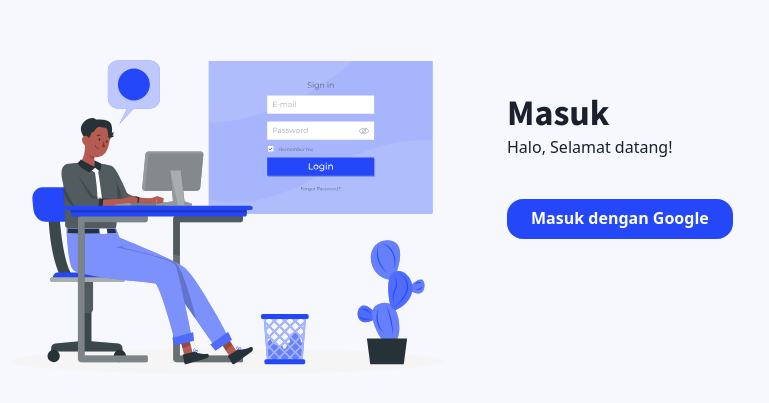
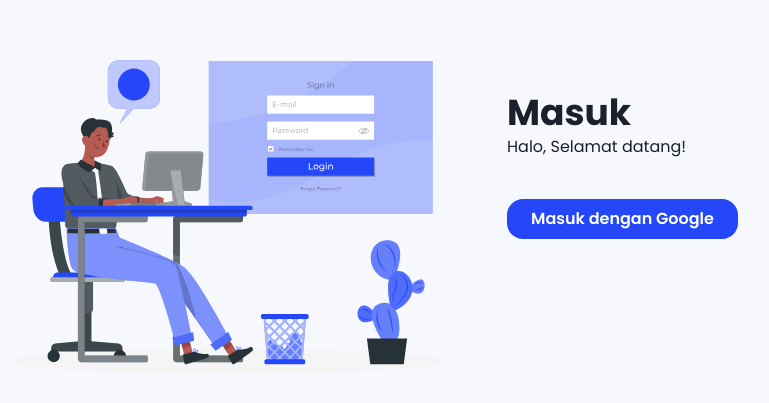
Before and after one commit to irfan44/literanian, a React (Create React App) app: page /login in a window 1280 px wide. Shown: the part 235-638 px from the top of the page, without its empty margins (133-902 px from the left). Built offline with nearby package versions, Linux system fonts and the light colour scheme; no server answers.

Commit message:
chore: change default font to poppins

```diff
--- a/public/index.html
+++ b/public/index.html
@@ -9,11 +9,6 @@
       name="description"
       content="Web site created using create-react-app"
     />
-
-    <!-- fonts -->
-    <link rel="preconnect" href="https://fonts.googleapis.com">
-    <link rel="preconnect" href="https://fonts.gstatic.com" crossorigin>
-    <link href="https://fonts.googleapis.com/css2?family=Poppins:wght@100;300;400;500;600&display=swap" rel="stylesheet">
 
     <link rel="apple-touch-icon" href="%PUBLIC_URL%/logo192.png" />
     <!--
--- a/src/components/ArticleCard/index.tsx
+++ b/src/components/ArticleCard/index.tsx
@@ -49,8 +49,10 @@
         <Text fontSize="sm">|</Text>
         <Text fontSize="sm">{date}</Text>
       </HStack>
-      <Text fontFamily={'Poppins'} fontWeight={400} color={'gray.600'} fontSize={'16px'} noOfLines={3}>{excerpt}</Text>
-    </VStack >
+      <Text fontWeight={400} color={"gray.600"} fontSize={"16px"} noOfLines={3}>
+        {excerpt}
+      </Text>
+    </VStack>
   );
 };
 
--- a/src/components/Navbar/index.tsx
+++ b/src/components/Navbar/index.tsx
@@ -72,12 +72,10 @@
         maxW="7xl"
         py="4"
         pt="6"
-        fontFamily={'Poppins'}
         fontWeight={600}
-        color={'gray.700'}
+        color={"gray.700"}
         letterSpacing={0.9}
       >
-
         <Flex alignItems={"center"}>
           <Text>Logo</Text>
           <Spacer />
@@ -130,7 +128,7 @@
           <DrawerFooter />
         </DrawerContent>
       </Drawer>
-    </Box >
+    </Box>
   );
 };
 
--- a/src/index.css
+++ b/src/index.css
@@ -1,13 +1,15 @@
+@import url("https://fonts.googleapis.com/css2?family=Poppins:ital,wght@0,300;0,400;0,500;0,600;0,700;1,100&display=swap");
+
 body {
   margin: 0;
-  font-family: -apple-system, BlinkMacSystemFont, 'Segoe UI', 'Roboto', 'Oxygen',
-    'Ubuntu', 'Cantarell', 'Fira Sans', 'Droid Sans', 'Helvetica Neue',
+  font-family: -apple-system, BlinkMacSystemFont, "Segoe UI", "Roboto", "Oxygen",
+    "Ubuntu", "Cantarell", "Fira Sans", "Droid Sans", "Helvetica Neue",
     sans-serif;
   -webkit-font-smoothing: antialiased;
   -moz-osx-font-smoothing: grayscale;
 }
 
 code {
-  font-family: source-code-pro, Menlo, Monaco, Consolas, 'Courier New',
+  font-family: source-code-pro, Menlo, Monaco, Consolas, "Courier New",
     monospace;
 }
--- a/src/theme.ts
+++ b/src/theme.ts
@@ -23,8 +23,8 @@
 const theme = extendTheme(
   {
     fonts: {
-      body: `'InterVariable', system-ui, sans-serif`,
-      heading: `'Source Sans Pro', system-ui, sans-serif`,
+      body: `Poppins, system-ui, sans-serif`,
+      heading: `Poppins, system-ui, sans-serif`,
     },
     components: {
       Button,
```
